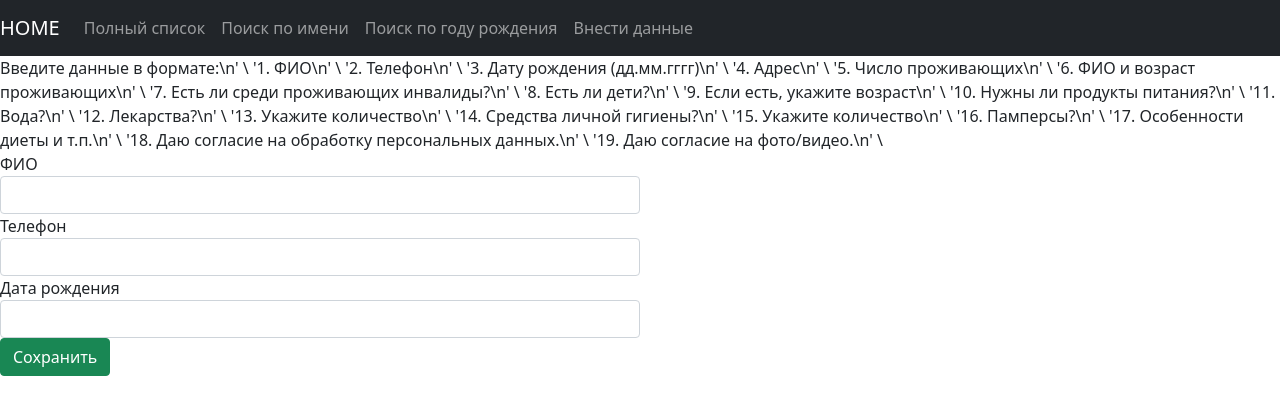
After one commit to dgiart/adminpanel, a Flask app: page /create in a window 1280 px wide. The commit adds this page. Shown: the top 415 px of the page. Run offline with Flask 2, Linux system fonts and the light colour scheme.

Commit message:
citizen created sample works

```diff
--- /dev/null
+++ b/forms.py
@@ -0,0 +1,8 @@
+from wtforms import Form,  StringField, TextAreaField
+
+
+
+class CitizenForm(Form):
+    fio = StringField('ФИО')
+    phone = StringField('Телефон')
+    birth = StringField('Дата рождения')
--- a/forms_check.py
+++ b/forms_check.py
@@ -1,5 +1,7 @@
 from wtforms import Form,  StringField, TextAreaField
 
-
+import numpy as np
 if __name__ == '__main__':
-    print(StringField)
+    l  = [1,2,3]
+    n = np.array(l)
+    print(n)
--- a/templates/base.html
+++ b/templates/base.html
@@ -26,7 +26,7 @@
             <a class="nav-link" href="{{url_for('birth_search')}}">Поиск по году рождения <span class="sr-only"></span></a>
           </li>
           <li class="nav-item active">
-            <a class="nav-link" href="{{url_for('index')}}">Add employee <span class="sr-only"></span></a>
+            <a class="nav-link" href="{{url_for('citizen_create')}}">Внести данные <span class="sr-only"></span></a>
           </li>
 
         </ul>
--- /dev/null
+++ b/templates/citizen_create.html
@@ -0,0 +1,46 @@
+{% extends 'base.html' %}
+
+{% block title %}
+  create new citizen
+{% endblock %}
+
+{% block content_title %}
+  new citizen
+{% endblock %}
+
+{% block content %}
+Введите данные в формате:\n' \
+                           '1. ФИО\n' \
+                           '2. Телефон\n' \
+                           '3. Дату рождения (дд.мм.гггг)\n' \
+                           '4. Адрес\n' \
+                           '5. Число проживающих\n' \
+                           '6. ФИО и возраст проживающих\n' \
+                           '7. Есть ли среди проживающих инвалиды?\n' \
+                           '8. Есть ли дети?\n' \
+                           '9. Если есть, укажите возраст\n' \
+                           '10. Нужны ли продукты питания?\n' \
+                           '11. Вода?\n' \
+                           '12. Лекарства?\n' \
+                           '13. Укажите количество\n' \
+                           '14. Средства личной гигиены?\n' \
+                           '15. Укажите количество\n' \
+                           '16. Памперсы?\n' \
+                           '17. Особенности диеты и т.п.\n' \
+                           '18. Даю согласие на обработку персональных данных.\n' \
+                           '19. Даю согласие на фото/видео.\n' \
+<div class="col-md-6">
+  <form  action="{{url_for('citizen_create')}}" method="POST">
+    {% for field in form %}
+      <div class="form-group">
+        {{ field.label(class='control-label') }}
+        {{ field(class='form-control') }}
+
+      </div>
+    {% endfor %}
+    <button type="submit" class='btn btn-success'> Сохранить </button>
+  </form>
+</div>
+
+
+{% endblock %}
--- a/view.py
+++ b/view.py
@@ -3,8 +3,33 @@ from app import app
 from time import time, asctime
 from flask import render_template, request
 import pymongo
+from forms import CitizenForm
 myclient = pymongo.MongoClient("mongodb://localhost:27017/")
 mydb = myclient["citizens_database"]
+citizen_data = {'fio': '', 'phone': '', 'birth': '', 'addr': '', 'people_num': '', 'people_fio': '',
+                             'invalids': '', 'children': '', 'children_age': '', 'food': '', 'drugs': '', 'water': '',
+                             'products_detail': '', 'gigien': '', 'gigien_num': '', 'pampers': '', 'diet': '',
+                             'pers_data_agreement': '', 'photo_agreement': ''}
+
+
+@app.route('/create', methods=['POST', 'GET'])
+def citizen_create():
+    if request.method == 'POST':
+        citizen_data['fio'] = request.form['fio']
+        citizen_data['phone'] = request.form['phone']
+        citizen_data['birth'] = request.form['birth']
+
+        # 'fio': '', 'phone': '', 'birth': '', 'addr': '', 'people_num': '', 'people_fio': '',
+        #                 'invalids': '', 'children': '', 'children_age': '', 'food': '', 'drugs': '', 'water': '',
+        #                 'products_detail': '', 'gigien': '', 'gigien_num': '', 'pampers': '', 'diet': '',
+        #                 'pers_data_agreement': '', 'photo_agreement': ''}
+        with open('log.txt', 'a') as f:
+            f.write(f'{citizen_data}' + '\n')
+
+
+    form = CitizenForm()
+    return render_template('citizen_create.html', form=form)
+
 
 @app.route('/name_search')
 def name_search():
```
